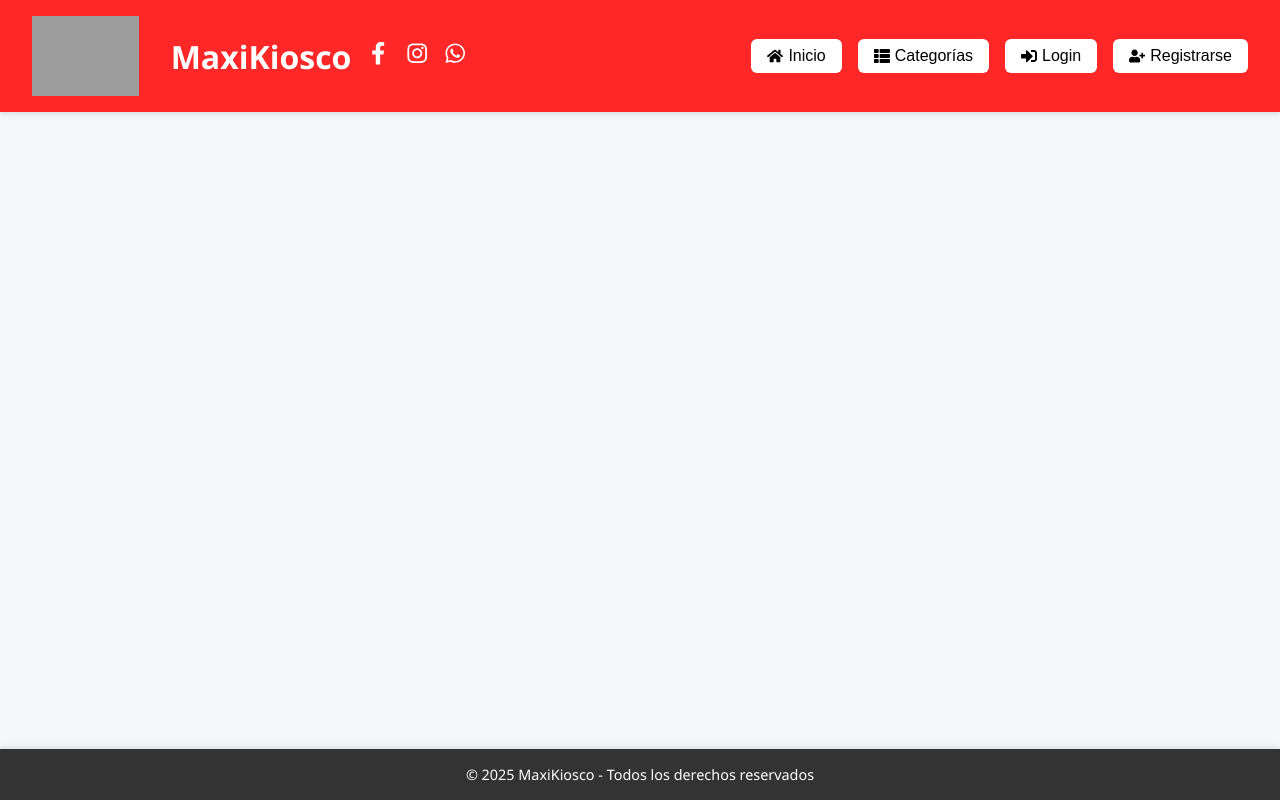
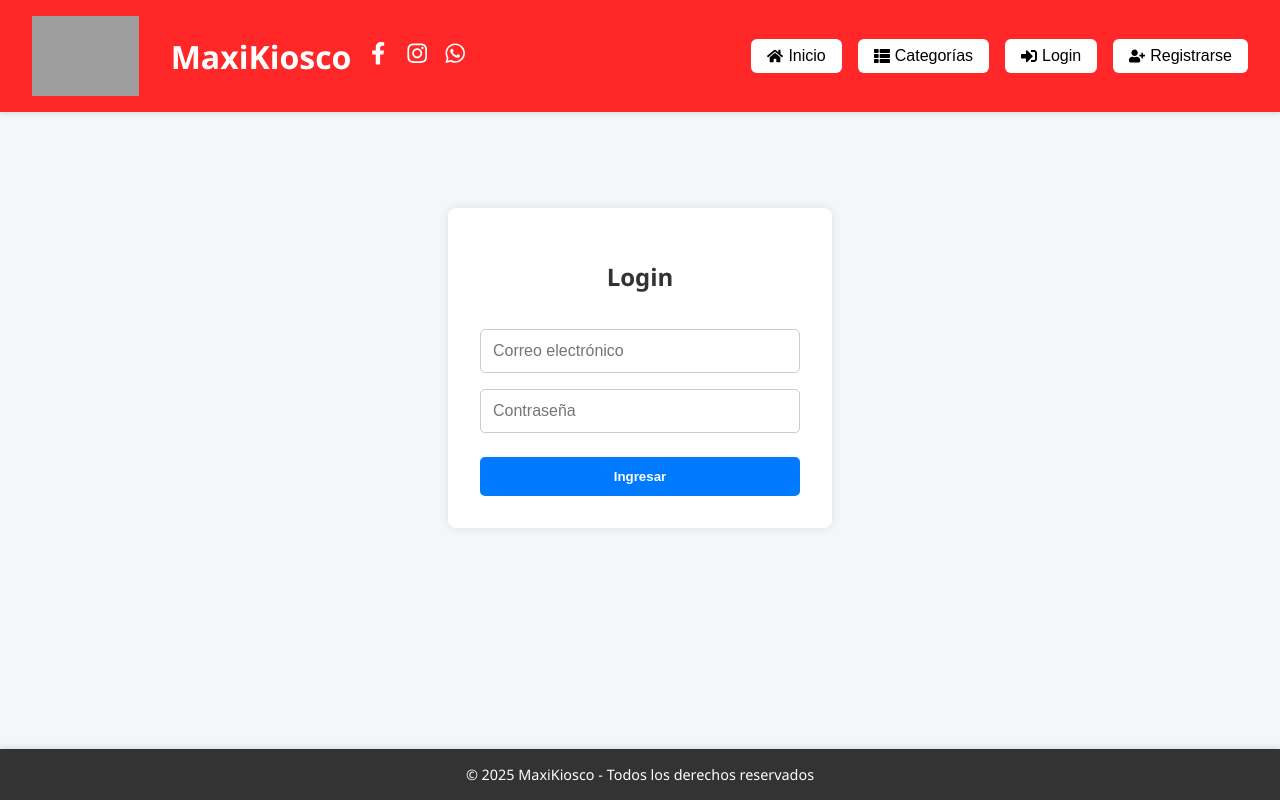
Before and after one commit to rodrigogc21/MaxiKiosco, a React (Vite) app in the folder Frontend/: page /login in a window 1280 px wide. Built offline with nearby package versions, Linux system fonts and the light colour scheme; grey boxes are pictures that could not be loaded.

Commit message:
usuario entra correctamente desde el frontend

```diff
--- a/Frontend/src/App.jsx
+++ b/Frontend/src/App.jsx
@@ -21,6 +21,8 @@ const App = () => {
             <Route path="/registro" element={<Registro />} />
             <Route path="/categorias" element={<Categorias />} />
             <Route path="/productos/:id" element={<ProductosPorCategoria />} />
+            <Route path="/login" element={<LoginCliente />} />
+
           </Routes>
         </Layout>
 
--- a/Frontend/src/pages/LoginCliente.jsx
+++ b/Frontend/src/pages/LoginCliente.jsx
@@ -7,7 +7,7 @@ const LoginCliente = () => {
   const [error, setError] = useState("");
   const navigate = useNavigate();
 
-  const handleLogin = (e) => {
+const handleLogin = async (e) => {
   e.preventDefault();
 
   if (email.trim() === "") {
@@ -25,8 +25,28 @@ const LoginCliente = () => {
     return;
   }
 
-    setError("");
-    navigate("/home");
+  try {
+    const res = await fetch("http://localhost:3000/api/auth/login", {
+      method: "POST",
+      headers: { "Content-Type": "application/json" },
+      body: JSON.stringify({ correo_usuario: email, contraseña: password })
+    });
+
+
+    const data = await res.json();
+
+  if (res.ok) {
+    localStorage.setItem("token", data.token);
+    console.log("Usuario ha ingresado correctamente"); // Mensaje en consola
+    navigate("/home");  // O cualquier ruta privada
+  } else {
+    setError(data.error || "Error al iniciar sesión");
+  }
+
+  } catch (error) {
+    console.error(error);
+    setError("Error al conectar con el servidor");
+  }
 };
 
   return (
```
Also changed, not shown: Frontend/src/components/Usuarios.jsx (added, +37 -0 lines). Lines whose indentation alone changed are shown as unchanged.
